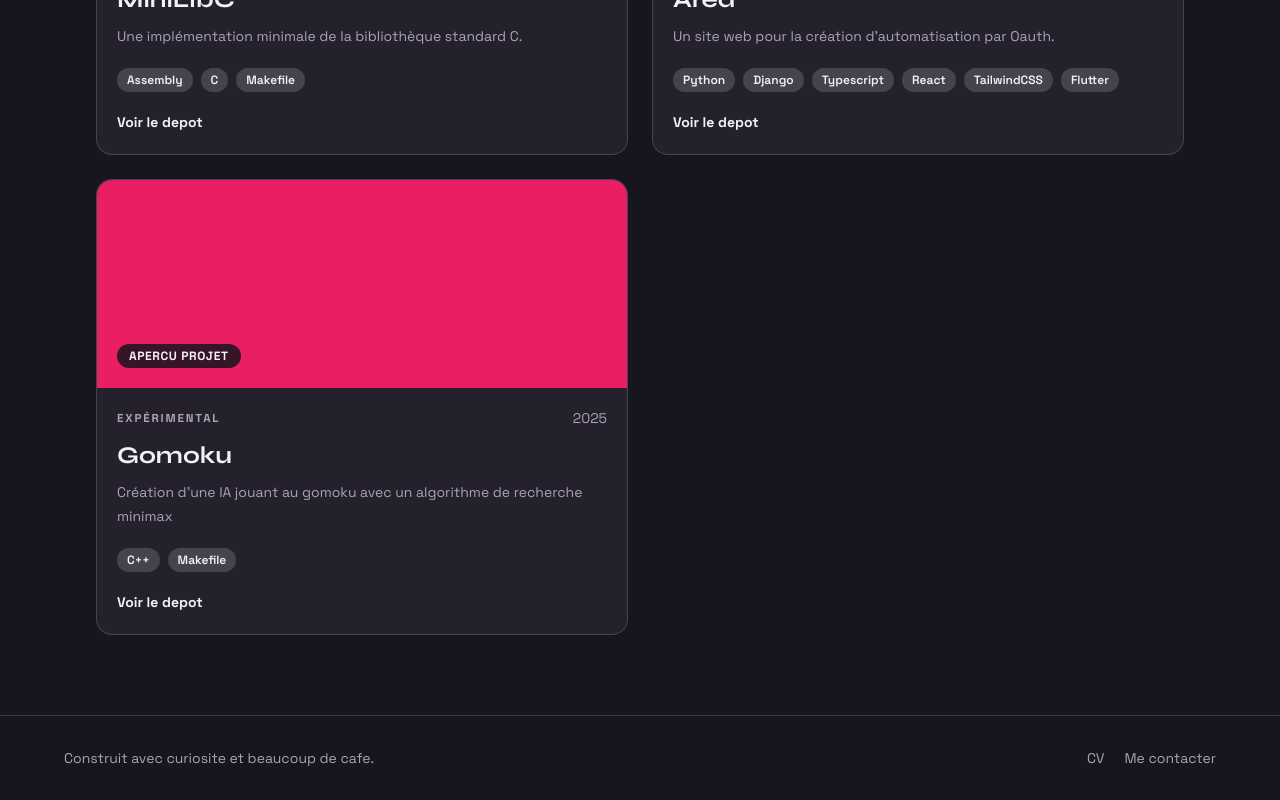
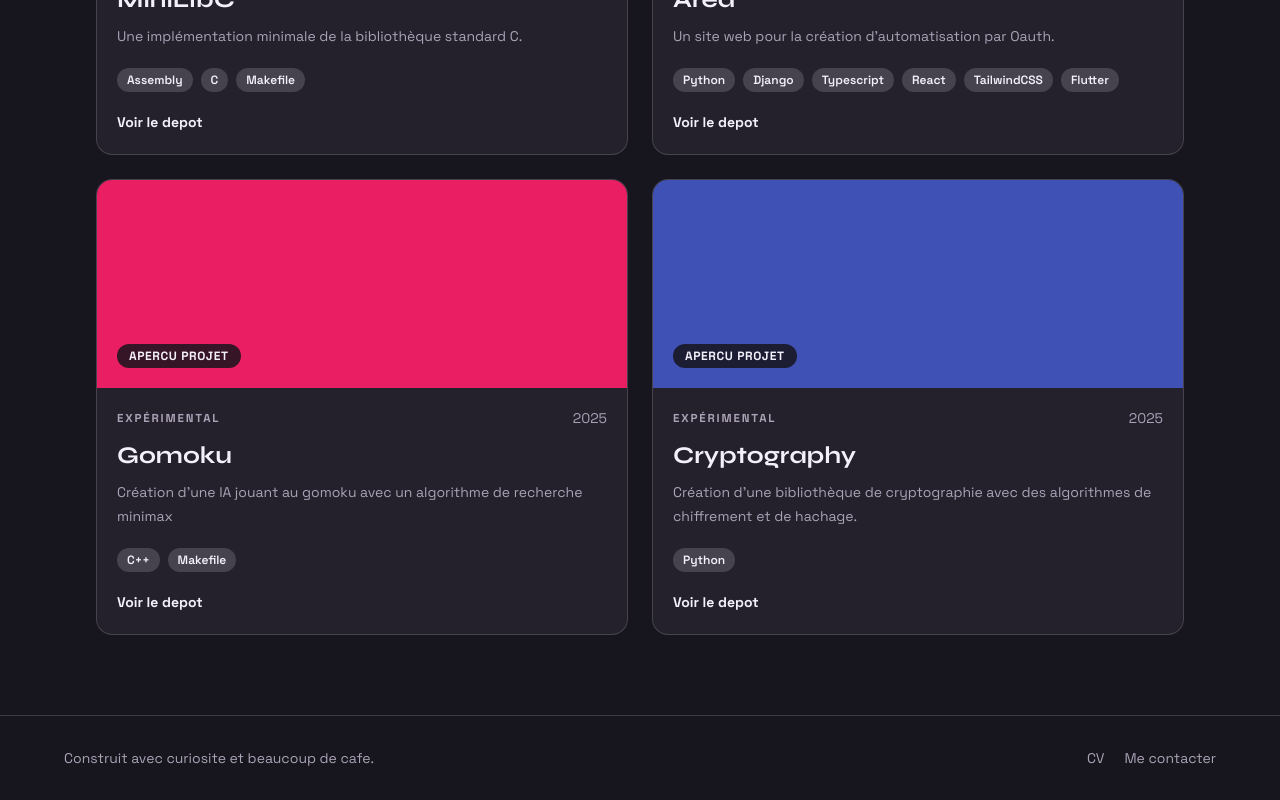
Before and after one commit to Nolfews/Portfolio, a Next.js app: page /projects in a window 1280 px wide. Shown: the part 2692-3492 px from the top of the page. Built offline with nearby package versions, Linux system fonts and the light colour scheme.

Commit message:
[UPDATE] add new project Cryptography with details including title, category, description, tags, and repository URL

```diff
--- a/src/data/portfolio.ts
+++ b/src/data/portfolio.ts
@@ -174,6 +174,20 @@ export const projectCatalog: PortfolioProject[] = [
     color: "bg-[#e91e63]",
     year: "2025",
     repositoryUrl: "https://github.com/Nolfews/Gomoku",
+  },
+  {
+    id: "Cryptography",
+    title: "Cryptography",
+    category: "software",
+    type: { fr: "Expérimental", en: "Experimental" },
+    description: {
+      fr: "Création d'une bibliothèque de cryptographie avec des algorithmes de chiffrement et de hachage.",
+      en: "Creation of a cryptography library with encryption and hashing algorithms.",
+    },
+    tags: ["Python"],
+    color: "bg-[#3f51b5]",
+    year: "2025",
+    repositoryUrl: "https://github.com/Nolfews/Cryptography",
   }
 ];
 
```
